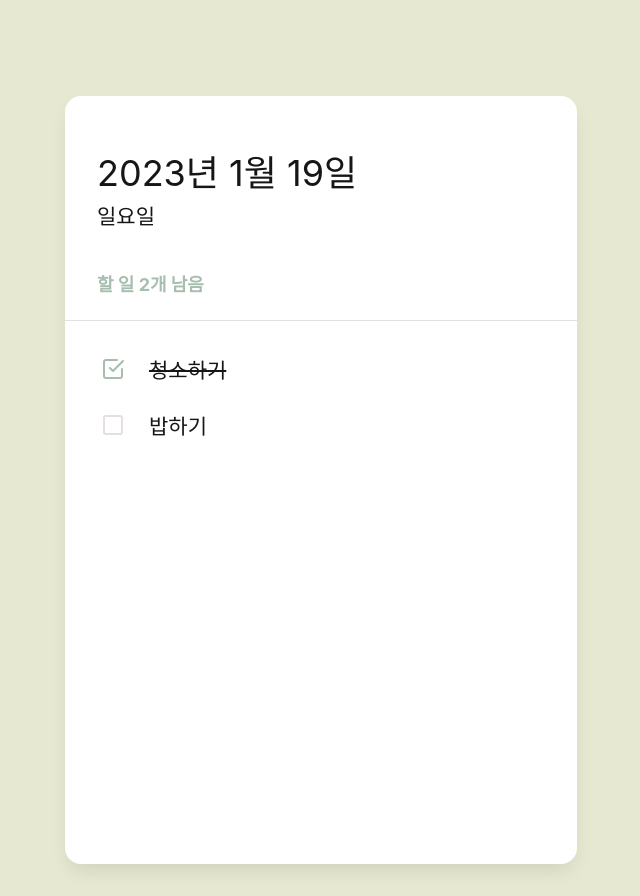
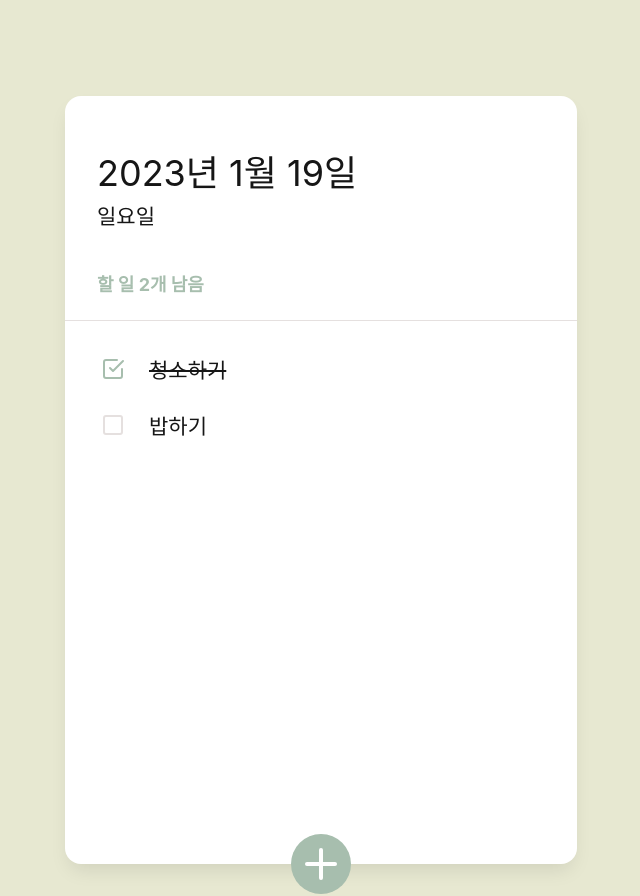
Before and after one commit to ahnanne/simple-todo, a React (Create React App) app: page / in a window 1280 px wide. Shown: the whole page, without its empty margins (319-959 px from the left). Built offline with nearby package versions, Linux system fonts and the light colour scheme.

Commit message:
feat: add TodoCreate

```diff
--- a/src/App.tsx
+++ b/src/App.tsx
@@ -3,6 +3,7 @@ import GlobalStyles from "@/src/styles/globalStyles";
 import TodoTemplate from "@/src/components/TodoTemplate";
 import TodoHead from "@/src/components/TodoHead";
 import TodoList from "@/src/components/TodoList";
+import TodoCreate from "@/src/components/TodoCreate";
 
 function App() {
   return (
@@ -11,6 +12,7 @@ function App() {
       <TodoTemplate>
         <TodoHead />
         <TodoList />
+        <TodoCreate />
       </TodoTemplate>
     </>
   );
--- /dev/null
+++ b/src/components/TodoCreate/index.styled.tsx
@@ -0,0 +1,53 @@
+import styled, { css } from "styled-components";
+
+export const AddButton = styled.button<{ isOpen: boolean }>`
+  position: absolute;
+  left: 50%;
+  bottom: 0px;
+  transform: translate(-50%, 50%);
+  display: flex;
+  align-items: center;
+  justify-content: center;
+
+  background-color: var(--green);
+  z-index: 5;
+  cursor: pointer;
+  width: 60px;
+  height: 60px;
+  font-size: 60px;
+  color: var(--white);
+  border-radius: 999px;
+  border: none;
+  transition: all 400ms ease-in-out;
+
+  ${(props) =>
+    props.isOpen &&
+    css`
+      background-color: var(--error);
+      transform: translate(-50%, 50%) rotate(45deg);
+    `}
+`;
+
+export const InsertFormPositioner = styled.div`
+  position: absolute;
+  width: 100%;
+  bottom: 0;
+  left: 0;
+`;
+
+export const InsertForm = styled.div`
+  background-color: var(--white);
+  padding: 32px 32px 72px;
+  border-bottom-left-radius: 16px;
+  border-bottom-right-radius: 16px;
+  border-top: 1px solid var(--gray);
+`;
+
+export const Input = styled.input`
+  width: 100%;
+  padding: 12px;
+  border-radius: 4px;
+  border: 1px solid var(--grayscale-80);
+  font-size: 18px;
+  box-sizing: border-box;
+`;
--- /dev/null
+++ b/src/components/TodoCreate/index.tsx
@@ -0,0 +1,30 @@
+import { useState } from "react";
+
+import * as Styled from "./index.styled";
+import { FiPlus } from "react-icons/fi";
+
+const TodoCreate = () => {
+  const [isOpen, setIsOpen] = useState(false);
+
+  const handleToggle = () => setIsOpen(!isOpen);
+
+  return (
+    <>
+      {isOpen && (
+        <Styled.InsertFormPositioner>
+          <Styled.InsertForm>
+            <Styled.Input
+              placeholder="할 일을 입력 후, Enter를 누르세요."
+              autoFocus
+            />
+          </Styled.InsertForm>
+        </Styled.InsertFormPositioner>
+      )}
+      <Styled.AddButton onClick={handleToggle} isOpen={isOpen}>
+        <FiPlus />
+      </Styled.AddButton>
+    </>
+  );
+};
+
+export default TodoCreate;
```
